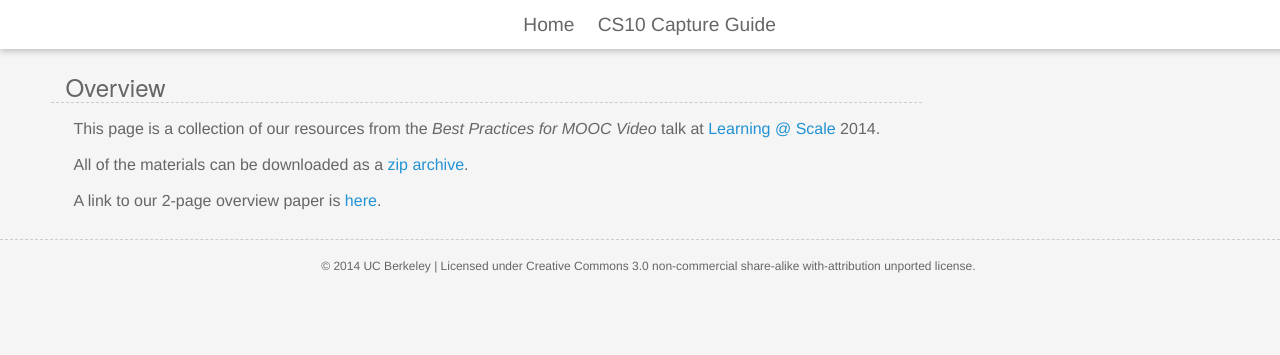
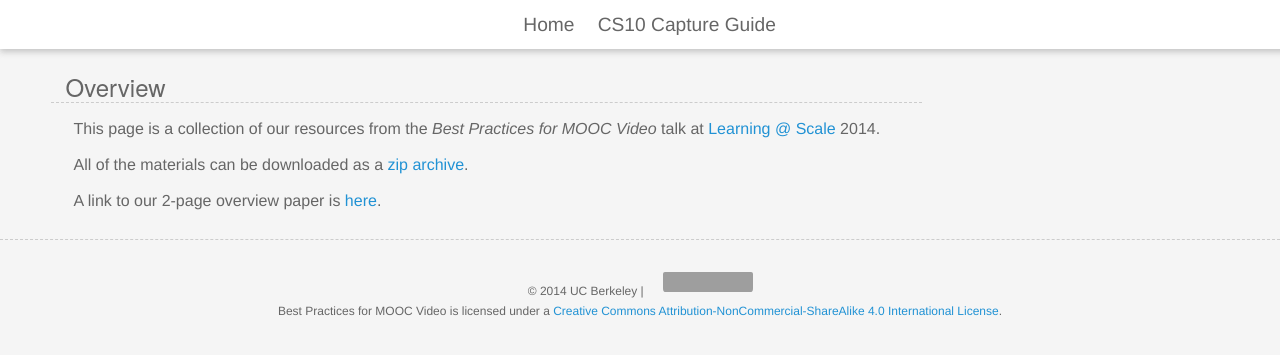
Before and after one commit to cs10/video, a Jekyll site: the page built from index.md, in a window 1280 px wide. Shown: the top 355 px of the page. Built offline with Jekyll 4.4.1, drawn with Linux system fonts in a browser that asks for light colours; nearby versions of some CDN libraries; some web fonts are replaced; grey boxes are pictures that could not be loaded.

Commit message:
style and other fixes, mostly for iframes

```diff
--- a/_layouts/default.html
+++ b/_layouts/default.html
@@ -59,8 +59,12 @@
   <div class="footer">
     <p>
       &copy; {{ site.copy}} UC Berkeley
-      | Licensed under Creative Commons 3.0 non-commercial share-alike
-      with-attribution unported license.
+      | <a rel="license" href="http://creativecommons.org/licenses/by-nc-sa/4.0/">
+        <img alt="Creative Commons License" style="border-width:0"
+        src="http://i.creativecommons.org/l/by-nc-sa/4.0/80x15.png" />
+        </a> <br />Best Practices for MOOC Video is licensed under a <a
+        rel="license" href="http://creativecommons.org/licenses/by-nc-sa/4.0/">
+        Creative Commons Attribution-NonCommercial-ShareAlike 4.0 International License</a>.
     </p>
   </div>
 
--- a/site/main.css
+++ b/site/main.css
@@ -14,9 +14,6 @@
 }
 
 img {
-    /*-webkit-box-reflect: below 2px -webkit-gradient(
-        linear, left top, left bottom, from(transparent),
-        color-stop(.8, transparent), to(rgba(255,255,255,0.20)));*/
     -webkit-box-reflect: below 2px -webkit-linear-gradient(top,
             transparent, transparent .8, rgba(255,255,255,0.20));
     -webkit-border-radius: 6px;
@@ -146,6 +143,11 @@
     text-align: center;
 }
 
+iframe {
+  width: 100%;
+  border: 0;
+  height: 5000px;
+}
 .footer {
     text-align: center;
     position: static;
```
Also changed, not shown: process.md (+1 -1 lines).
